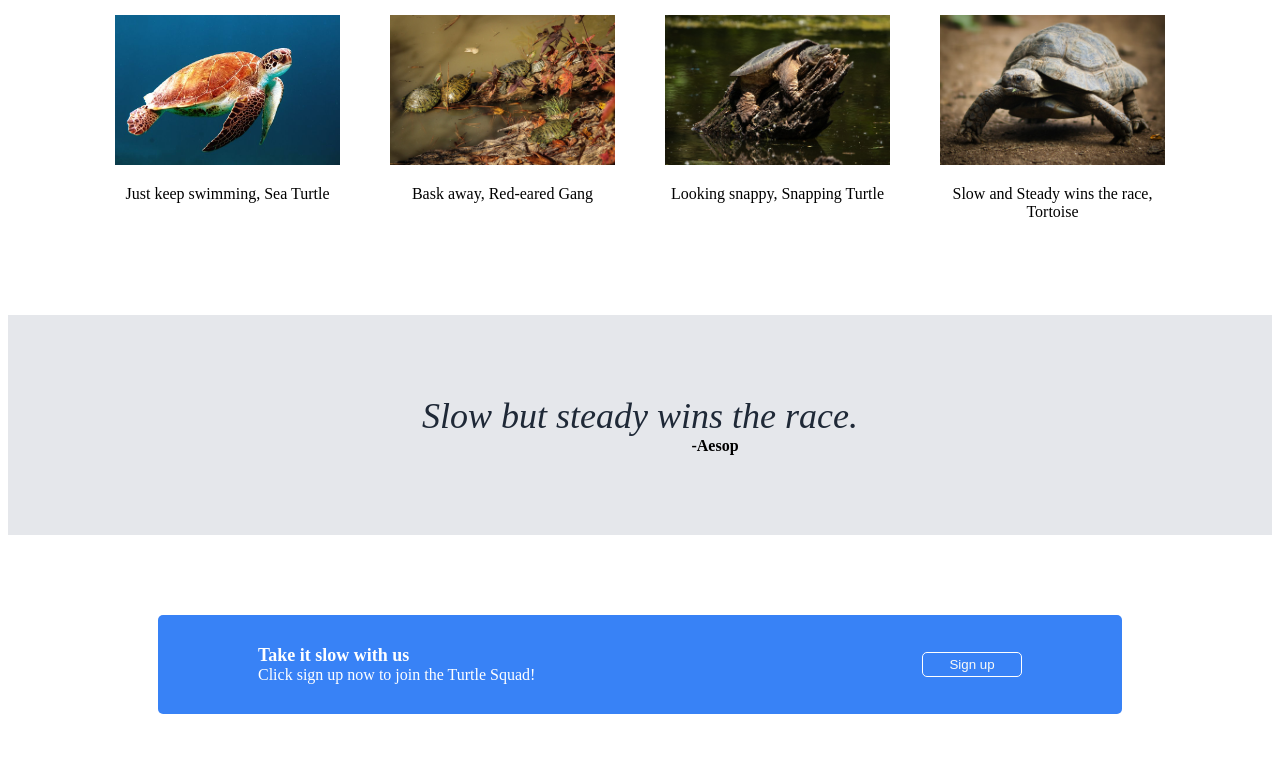
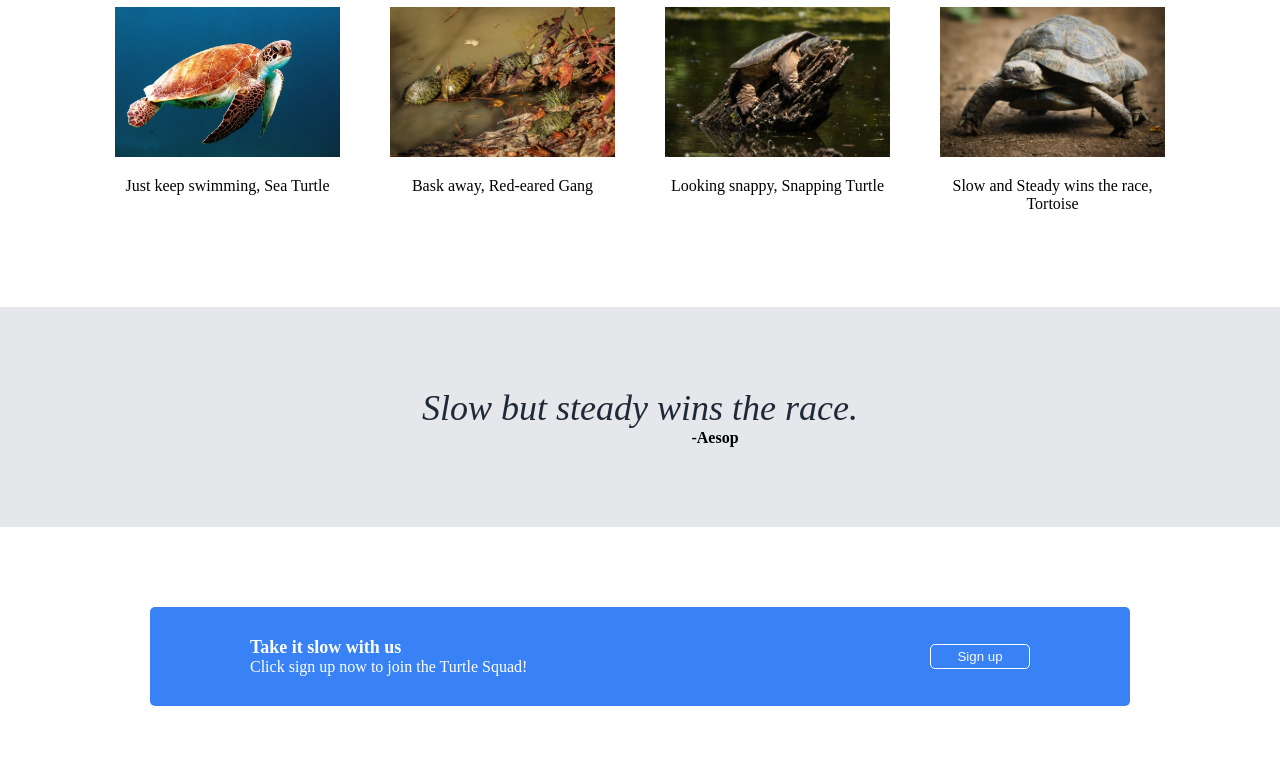
Before and after one commit to pyep168/odin-landing-page, a plain HTML site: page index.html in a window 1280 px wide. Shown: the part 624-1407 px from the top of the page. Drawn offline with Linux system fonts and the light colour scheme.

Commit message:
Filled out remaining space for page

```diff
--- a/style.css
+++ b/style.css
@@ -1,3 +1,8 @@
+body {
+  height: 100%;
+  margin: 0;
+}
+
 .main-section, .footer {
     background-color: #1F2937;
 }
```
